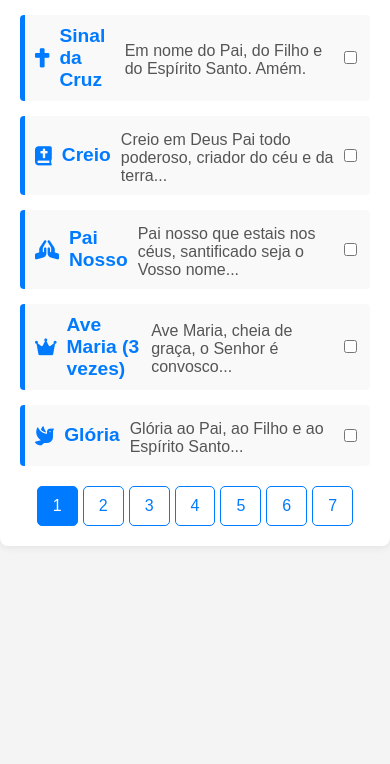
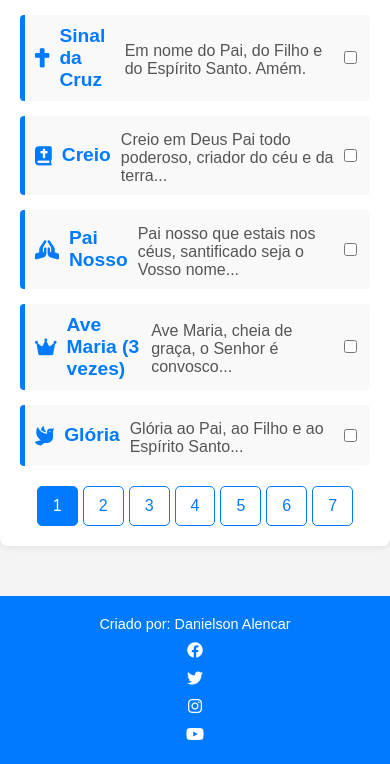
Before and after one commit to danielson-alencar/misteriosdotercomariano, a plain HTML site: page index.html in a window 390 px wide. Shown: the part 624-1388 px from the top of the page. Before the commit the page ends 1220 px from the top, so only its background shows below. Drawn offline with Linux system fonts and the light colour scheme.

Commit message:
Update index.html

```diff
--- a/index.html
+++ b/index.html
@@ -6,6 +6,8 @@
     <title>Terço Mariano</title>
     <!-- Adicionando Font Awesome para ícones -->
     <link rel="stylesheet" href="https://cdnjs.cloudflare.com/ajax/libs/font-awesome/6.0.0-beta3/css/all.min.css">
+    <!-- Adicionando Favicon -->
+    <link rel="icon" href="https://example.com/favicon.ico" type="image/x-icon">
     <style>
         body {
             font-family: Arial, sans-serif;
@@ -13,6 +15,9 @@
             color: #333;
             margin: 0;
             padding: 0;
+            display: flex;
+            flex-direction: column;
+            min-height: 100vh;
         }
 
         .container {
@@ -23,6 +28,7 @@
             box-shadow: 0 0 10px rgba(0, 0, 0, 0.1);
             border-radius: 8px;
             text-align: center;
+            flex: 1;
         }
 
         h1 {
@@ -137,6 +143,61 @@
             margin-left: auto;
             cursor: pointer;
         }
+
+        footer {
+            text-align: center;
+            padding: 20px;
+            background-color: #007bff;
+            color: #fff;
+            margin-top: auto;
+        }
+
+        footer p {
+            margin: 0 0 10px;
+            font-size: 1.2em;
+        }
+
+        footer .social-icons {
+            display: flex;
+            justify-content: center;
+            gap: 15px;
+        }
+
+        footer .social-icons a {
+            color: #fff;
+            font-size: 1.5em;
+            transition: color 0.3s;
+        }
+
+        footer .social-icons a:hover {
+            color: #ffdd57;
+        }
+
+        /* Estilos responsivos para o rodapé */
+        @media (max-width: 768px) {
+            footer p {
+                font-size: 1em;
+            }
+
+            footer .social-icons {
+                flex-direction: column;
+                gap: 10px;
+            }
+
+            footer .social-icons a {
+                font-size: 1.2em;
+            }
+        }
+
+        @media (max-width: 480px) {
+            footer p {
+                font-size: 0.9em;
+            }
+
+            footer .social-icons a {
+                font-size: 1em;
+            }
+        }
     </style>
 </head>
 <body>
@@ -151,6 +212,16 @@
         <div id="misterios"></div>
         <div class="paginacao" id="paginacao"></div>
     </div>
+
+    <footer>
+        <p>Criado por: Danielson Alencar</p>
+        <div class="social-icons">
+            <a href="https://facebook.com" target="_blank"><i class="fab fa-facebook"></i></a>
+            <a href="https://twitter.com" target="_blank"><i class="fab fa-twitter"></i></a>
+            <a href="https://instagram.com" target="_blank"><i class="fab fa-instagram"></i></a>
+            <a href="https://youtube.com" target="_blank"><i class="fab fa-youtube"></i></a>
+        </div>
+    </footer>
 
     <script>
         document.addEventListener('DOMContentLoaded', function() {
@@ -176,6 +247,7 @@
                 'Terça-feira': getMisteriosDolorosos(),
                 'Quarta-feira': getMisteriosGloriosos(),
                 'Quinta-feira': getMisteriosLuminosos(),
+                'Quarta-feira': getMisteriosGloriosos(),
                 'Sexta-feira': getMisteriosDolorosos(),
                 'Sábado': getMisteriosGozosos(),
                 'Domingo': getMisteriosGloriosos()
```
